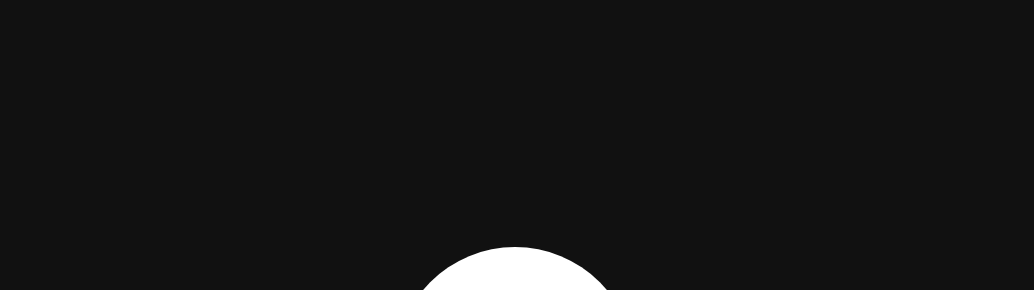
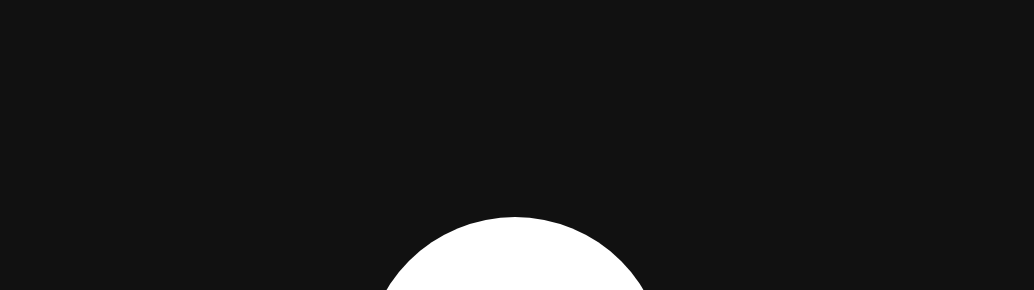
Before and after one commit to manikandanvisuals/portfolio, a plain HTML site: page index.html in a window 1280 px wide. Shown: the part 33-323 px from the top of the page, without its empty margins (125-1159 px from the left). Drawn offline with Linux system fonts and the light colour scheme.

Commit message:
Update index.html

```diff
--- a/index.html
+++ b/index.html
@@ -43,7 +43,7 @@
     align-items: center;
     pointer-events: none;
     z-index: 10;
-      clip-path: circle(120px at 50% 50%);
+      clip-path: circle(150px at 50% 50%);
 transition: clip-path 0.1s ease;
 }
   </style>
@@ -86,7 +86,7 @@ function animateReveal() {
     currentY += (mouseY - currentY) * 0.12;
 
     revealLayer.style.clipPath =
-        `circle(120px at ${currentX}px ${currentY}px)`;
+        `circle(150px at ${currentX}px ${currentY}px)`;
 
     requestAnimationFrame(animateReveal);
 }
```
